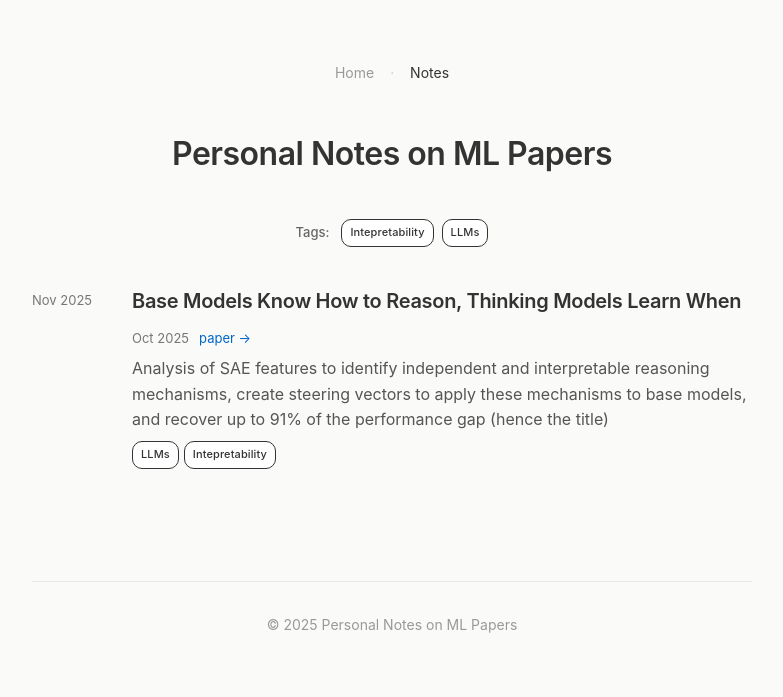
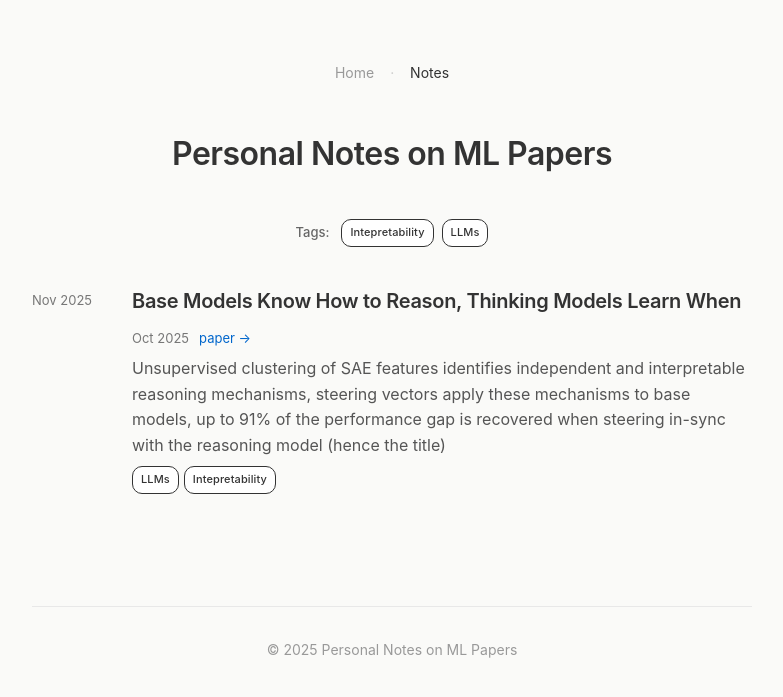
Before and after one commit to iishaan-i/iishaan-i.github.io, a Jekyll site: the page built from notes/index.html, in a window 1280 px wide. Shown: the top 697 px of the page, without its empty margins (248-1031 px from the left). Built offline with Jekyll 4.4.1, drawn with Linux system fonts in a browser that asks for light colours; the list of posts is cut into pages by our own code.

Commit message:
quick revision

```diff
--- a/_posts/2025-11-13-fake.md
+++ b/_posts/2025-11-13-fake.md
@@ -6,7 +6,7 @@ paper_date: Oct 2025
 authors: Constantin Venhoff, Iván Arcuschin, Philip Torr, Arthur Conmy, Neel Nanda
 paper_url: https://arxiv.org/abs/2510.07364
 tags: [LLMs, Intepretability]
-summary: Analysis of SAE features to identify independent and interpretable reasoning mechanisms, create steering vectors to apply these mechanisms to base models, and recover up to 91% of the performance gap (hence the title)
+summary: Unsupervised clustering of SAE features identifies independent and interpretable reasoning mechanisms, steering vectors apply these mechanisms to base models, up to 91% of the performance gap is recovered when steering in-sync with the reasoning model (hence the title)
 ---
 
 ## What they did
```
